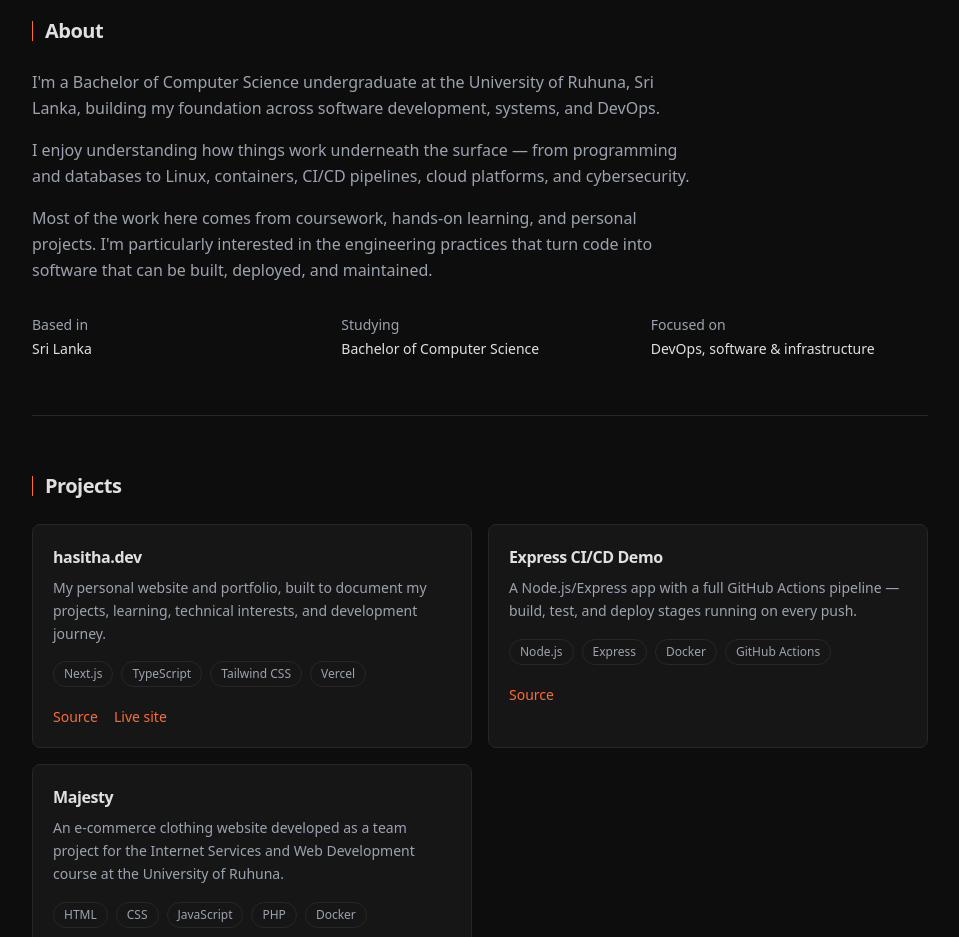
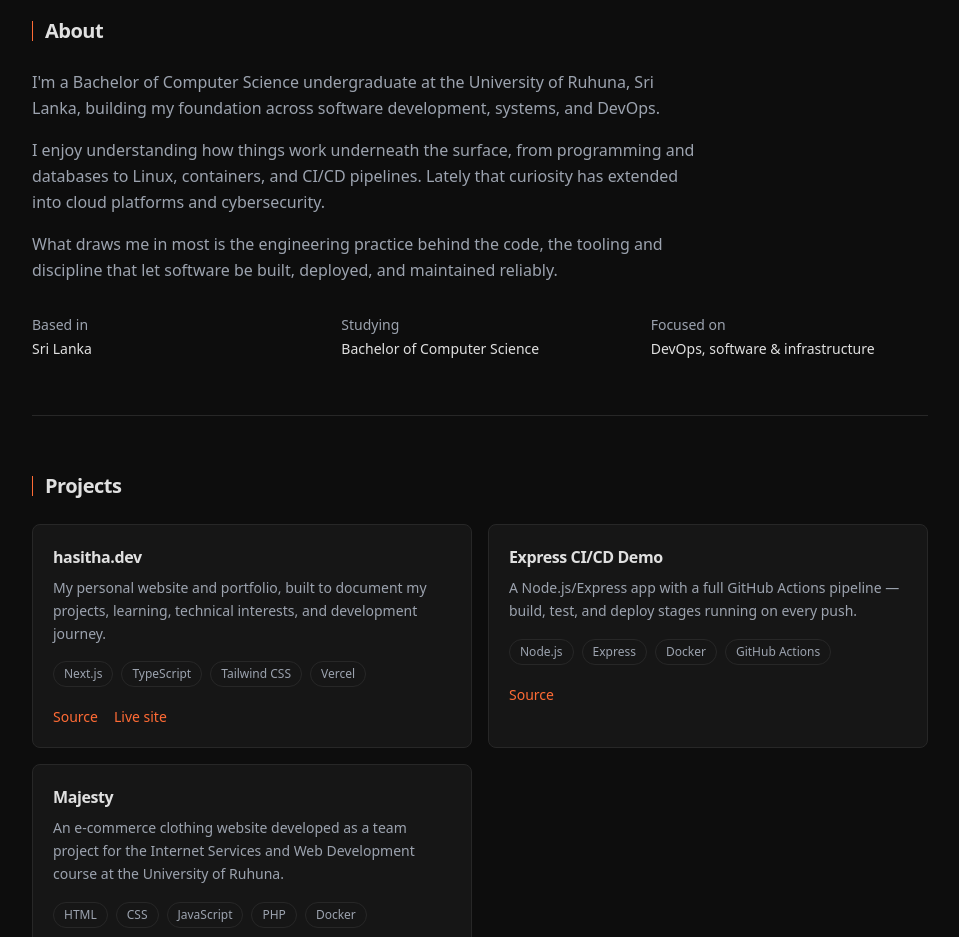
Before and after one commit to hasithaea/hasitha-dev, a Next.js app: page / in a window 1280 px wide. Shown: the part 840-1777 px from the top of the page, without its empty margins (160-1119 px from the left). Built offline with nearby package versions, Linux system fonts and the light colour scheme; no server answers.

Commit message:
chore: update About section (#18)

```diff
--- a/components/sections/About.tsx
+++ b/components/sections/About.tsx
@@ -12,15 +12,15 @@ export default function About() {
           software development, systems, and DevOps.
         </p>
         <p>
-          I enjoy understanding how things work underneath the surface —
-          from programming and databases to Linux, containers, CI/CD
-          pipelines, cloud platforms, and cybersecurity.
+          I enjoy understanding how things work underneath the surface,
+          from programming and databases to Linux, containers, and
+          CI/CD pipelines. Lately that curiosity has extended into cloud
+          platforms and cybersecurity.
         </p>
         <p>
-          Most of the work here comes from coursework, hands-on learning,
-          and personal projects. I&apos;m particularly interested in the
-          engineering practices that turn code into software that can be
-          built, deployed, and maintained.
+          What draws me in most is the engineering practice behind the code,
+          the tooling and discipline that let software be built, deployed,
+          and maintained reliably.
         </p>
       </div>
 
```
